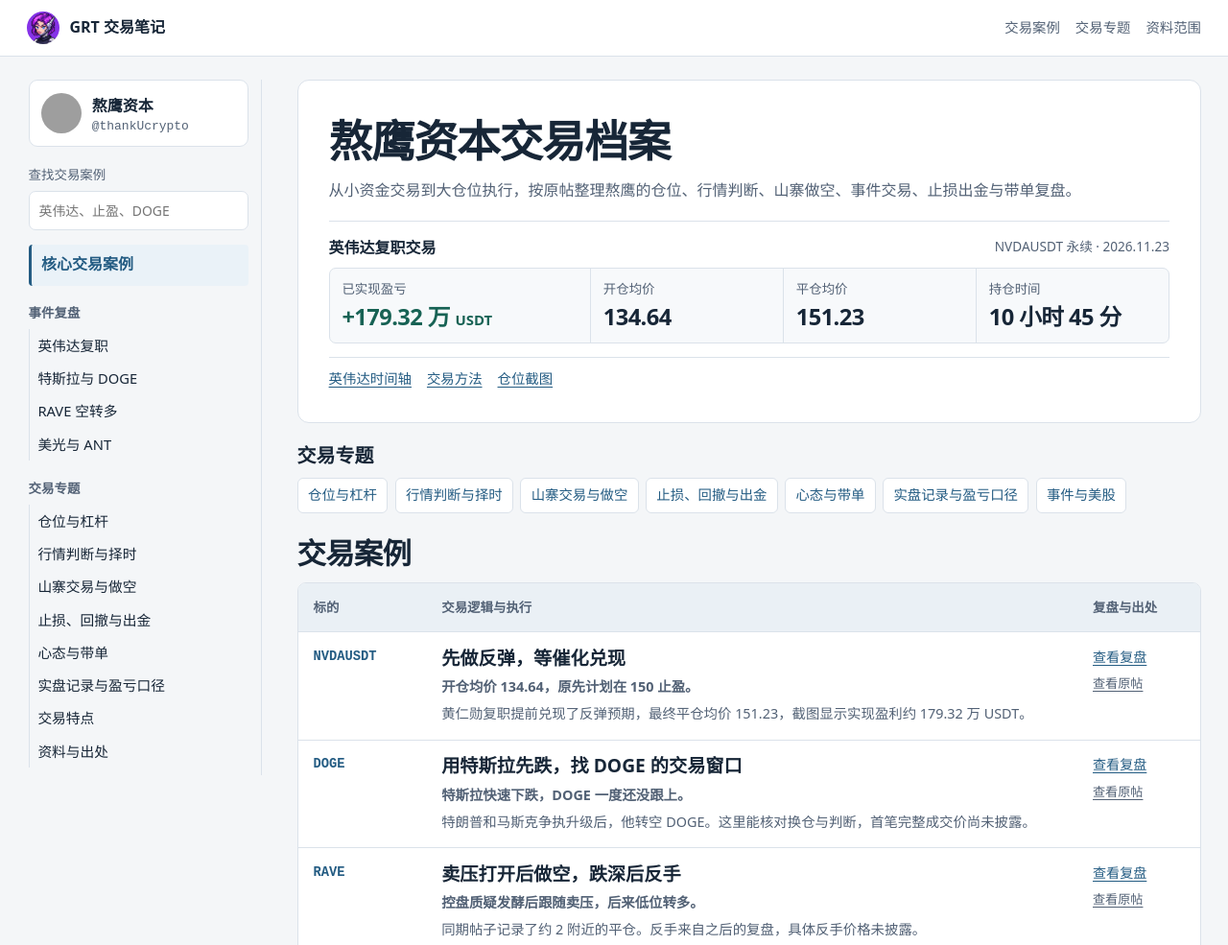
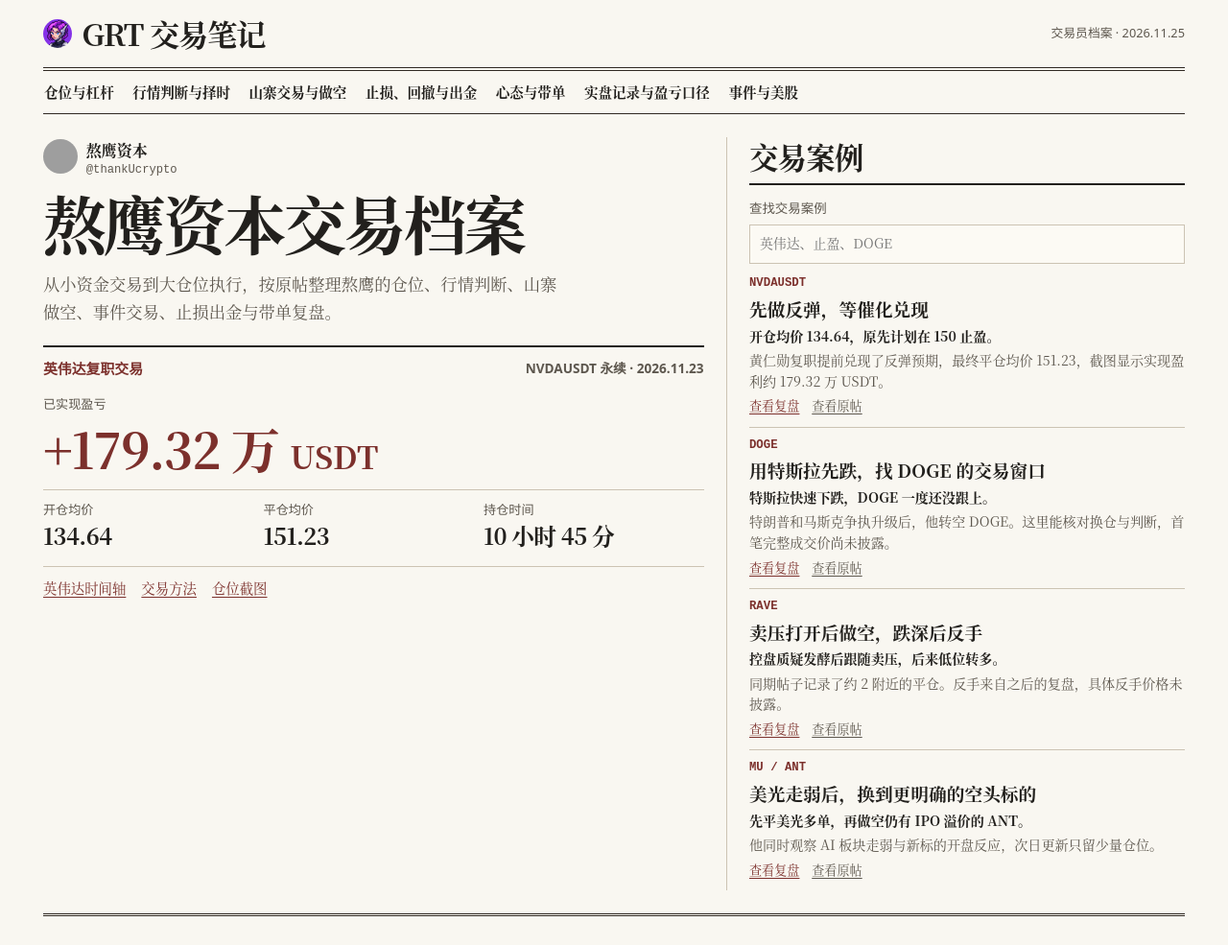
Before and after one commit to Greata16/GRT, a plain HTML site: page eagle.html in a window 1280 px wide. Shown: the top 985 px of the page at 96% size. Drawn offline with Linux system fonts and the light colour scheme; grey boxes are pictures that could not be loaded.

Commit message:
Set the Eagle archive in a newspaper layout

```diff
--- a/eagle.css
+++ b/eagle.css
@@ -158,3 +158,76 @@ article { background: var(--surface); border: 1px solid var(--line); border-radi
 .topic-overview nav { display: flex; flex-wrap: wrap; gap: .45rem; }
 .topic-overview a { padding: .32rem .65rem; border: 1px solid var(--line); border-radius: 6px; background: var(--surface); text-decoration: none; font-size: .9rem; }
 .topic-overview a:hover { background: var(--brand-soft); text-decoration: underline; }
+
+/* Newspaper edition */
+.newspaper {
+  --paper: #f9f7f1;
+  --surface: #fcfaf4;
+  --ink: #22201d;
+  --muted: #5d574e;
+  --line: #ccc3b3;
+  --brand: #7c302c;
+  --brand-soft: #f5ede2;
+  font-family: "Songti SC", "Noto Serif CJK SC", "SimSun", serif;
+}
+.newspaper .wrap { width: min(1190px, calc(100% - 56px)); }
+.newspaper .sitebar { background: none; border: 0; }
+.newspaper .top { border-bottom: 4px double #302923; min-height: 74px; }
+.newspaper .brand { font-size: clamp(1.35rem, 3vw, 1.95rem); letter-spacing: -.035em; }
+.newspaper .brand img { width: 30px; height: 30px; }
+.edition { color: var(--muted); font: .8rem/1.5 system-ui, sans-serif; text-decoration: none; }
+.edition:hover { text-decoration: underline; }
+.newspaper .archive-layout { display: block; padding-block: 0 1.5rem; }
+.newspaper .topic-overview { margin: 0; border-bottom: 1px solid #302923; }
+.newspaper .topic-overview nav { gap: .2rem 1.1rem; padding-block: .42rem; }
+.newspaper .topic-overview a { border: 0; border-radius: 0; background: transparent; color: var(--ink); padding: .16rem .06rem; font-size: .91rem; font-weight: 700; }
+.newspaper .topic-overview a:hover { color: var(--brand); }
+.front-page { display: grid; grid-template-columns: minmax(0, 1.57fr) minmax(0, 1fr); gap: 1.45rem; padding-block: 1.5rem; border-bottom: 3px double #302923; }
+.newspaper .hero { border: 0; border-radius: 0; background: none; padding: 0 1.45rem 0 0; border-right: 1px solid var(--line); }
+.newspaper .identity { gap: .55rem; }
+.newspaper .identity img { width: 36px; height: 36px; }
+.newspaper .identity small { font-size: .76rem; }
+.newspaper .hero h1 { font: 760 clamp(2.35rem, 5.6vw, 4.1rem)/1.13 var(--serif); letter-spacing: -.045em; margin-block: .7rem; }
+.newspaper .lede { font-size: 1.08rem; max-width: 34rem; }
+.newspaper .hero-ledger { border-top: 2px solid var(--ink); margin-top: 1.25rem; padding-top: .7rem; }
+.newspaper .instrument { color: var(--brand); font: 700 .93rem/1.55 system-ui, sans-serif; }
+.newspaper .ledger-grid { grid-template-columns: repeat(3,minmax(0,1fr)); border: 0; border-radius: 0; background: none; margin-top: .55rem; }
+.newspaper .ledger-grid > div { padding: .42rem .45rem .35rem 0; border: 0; }
+.newspaper .ledger-grid .main-stat { grid-column: 1 / -1; border-bottom: 1px solid var(--line); margin-bottom: .3rem; }
+.newspaper .ledger-grid .main-stat dd { color: var(--brand); font-size: clamp(2rem,4vw,3.2rem); }
+.newspaper .ledger-grid dt { font: .82rem/1.4 system-ui,sans-serif; }
+.newspaper .ledger-grid dd { font-size: clamp(1.05rem,2vw,1.48rem); }
+.newspaper .hero-links { margin-top: .55rem; border-color: var(--line); }
+.newspaper .case-index { margin: 0; }
+.newspaper .section-head { border-bottom: 2px solid var(--ink); margin: 0; padding: 0 0 .5rem; }
+.newspaper .section-head h2,.newspaper .sheet h2 { font-family: var(--serif); }
+.newspaper .index-search { margin: .6rem 0 .15rem; }
+.newspaper .index-search label { font-family: system-ui,sans-serif; }
+.newspaper .index-search input { border-radius: 0; background: #fcfaf4; }
+.newspaper .case-grid { border: 0; border-radius: 0; background: transparent; }
+.newspaper .case-card {
+  grid-template-columns: 1fr;
+  gap: .24rem;
+  padding: .62rem 0;
+  background: transparent;
+  border-top: 1px solid var(--line);
+}
+.newspaper .case-card:first-of-type { border: 0; }
+.newspaper .case-card:hover { background: transparent; }
+.newspaper .symbol { font: 700 .77rem/1.45 ui-monospace, monospace; }
+.newspaper .case-card h3 { font: 750 1.17rem/1.4 var(--serif); }
+.newspaper .case-card p { font-size: .88rem; line-height: 1.55; }
+.newspaper .case-card .signal { color: var(--ink); }
+.newspaper .case-actions { display: flex; gap: .8rem; font-size: .82rem; }
+.newspaper article { max-width: 850px; margin: 1rem auto 0; border: 0; border-radius: 0; background: none; font-size: 1.04rem; line-height: 1.87; }
+.newspaper .sheet { padding: 1.35rem 0; }
+.newspaper .sheet:target { background: transparent; }
+.newspaper .eyebrow { color: var(--brand); }
+.newspaper .event-log time { color: var(--brand); }
+.newspaper .methods > div { background: #f3eee4; border-color: var(--line); border-radius: 0; }
+.newspaper .footer { border-top: 1px solid var(--line); padding-top: .75rem; }
+@media (max-width: 750px) {
+  .newspaper .wrap { width: calc(100% - 28px); }
+  .front-page { grid-template-columns: 1fr; }
+  .newspaper .hero { border-right: 0; padding-right: 0; }
+}
--- a/eagle.html
+++ b/eagle.html
@@ -6,28 +6,21 @@
   <meta name="description" content="熬鹰资本交易档案。按公开记录整理仓位、行情判断、山寨做空、事件交易、出金与带单。">
   <title>熬鹰资本｜交易档案 · GRT</title>
   <link rel="icon" href="./logo.jpg" type="image/jpeg">
-  <link rel="stylesheet" href="./eagle.css?v=5">
+  <link rel="stylesheet" href="./eagle.css?v=6">
 </head>
-<body>
+<body class="newspaper">
   <header class="sitebar"><div class="wrap top">
     <a href="./" class="brand"><img src="./logo.jpg" width="34" height="34" alt="">GRT 交易笔记</a>
-    <nav aria-label="页面导航"><a href="#cases">交易案例</a><a href="#topics">交易专题</a><a href="#sources">资料范围</a></nav>
+    <a class="edition" href="#sources">交易员档案 · 2026.11.25</a>
   </div></header>
   <main class="wrap archive-layout">
-    <aside class="rail">
-      <div class="rail-profile"><a class="identity" href="https://x.com/thankUcrypto"><img src="https://pbs.twimg.com/profile_images/1653241236827033600/2sCvAcOH_normal.jpg" width="42" height="42" alt=""><span><strong>熬鹰资本</strong><small>@thankUcrypto</small></span></a></div>
-      <div class="index-search" hidden>
-        <label for="case-search">查找交易案例</label>
-        <input id="case-search" type="search" placeholder="英伟达、止盈、DOGE" autocomplete="off">
-      </div>
-      <nav aria-label="章节目录">
-        <a class="rail-feature" href="#cases">核心交易案例</a>
-        <div class="rail-group"><strong>事件复盘</strong><ul><li data-topic="nvda"><a href="#nvda">英伟达复职</a></li><li data-topic="doge"><a href="#doge">特斯拉与 DOGE</a></li><li data-topic="rave"><a href="#rave">RAVE 空转多</a></li><li data-topic="ant"><a href="#ant">美光与 ANT</a></li></ul></div>
-        <div class="rail-group"><strong>交易专题</strong><ul><li><a href="#sizing">仓位与杠杆</a></li><li><a href="#market">行情判断与择时</a></li><li><a href="#alts">山寨交易与做空</a></li><li><a href="#risk">止损、回撤与出金</a></li><li><a href="#copy">心态与带单</a></li><li><a href="#records">实盘记录与盈亏口径</a></li><li><a href="#method">交易特点</a></li><li><a href="#sources">资料与出处</a></li></ul></div>
-      </nav>
-    </aside>
     <div class="archive-content">
+      <section class="topic-overview" id="topics" aria-label="交易专题">
+        <nav aria-label="交易专题"><a href="#sizing">仓位与杠杆</a><a href="#market">行情判断与择时</a><a href="#alts">山寨交易与做空</a><a href="#risk">止损、回撤与出金</a><a href="#copy">心态与带单</a><a href="#records">实盘记录与盈亏口径</a><a href="#cases">事件与美股</a></nav>
+      </section>
+      <div class="front-page">
       <header class="hero">
+        <a class="identity" href="https://x.com/thankUcrypto"><img src="https://pbs.twimg.com/profile_images/1653241236827033600/2sCvAcOH_normal.jpg" width="42" height="42" alt=""><span><strong>熬鹰资本</strong><small>@thankUcrypto</small></span></a>
         <h1>熬鹰资本交易档案</h1>
         <p class="lede">从小资金交易到大仓位执行，按原帖整理熬鹰的仓位、行情判断、山寨做空、事件交易、止损出金与带单复盘。</p>
         <div class="hero-ledger">
@@ -41,15 +34,14 @@
         </div>
         <nav class="hero-links" aria-label="资料直达"><a href="#nvda">英伟达时间轴</a><a href="#method">交易方法</a><a href="https://x.com/thankUcrypto/status/2124869960187154910">仓位截图</a></nav>
       </header>
-      <section class="topic-overview" id="topics" aria-labelledby="topic-title">
-        <h2 id="topic-title">交易专题</h2>
-        <nav aria-label="交易专题"><a href="#sizing">仓位与杠杆</a><a href="#market">行情判断与择时</a><a href="#alts">山寨交易与做空</a><a href="#risk">止损、回撤与出金</a><a href="#copy">心态与带单</a><a href="#records">实盘记录与盈亏口径</a><a href="#cases">事件与美股</a></nav>
-      </section>
       <section class="case-index" id="cases" aria-labelledby="case-title">
         <div class="section-head"><h2 id="case-title">交易案例</h2></div>
+        <div class="index-search" hidden>
+        <label for="case-search">查找交易案例</label>
+        <input id="case-search" type="search" placeholder="英伟达、止盈、DOGE" autocomplete="off">
+      </div>
         <p id="case-empty" role="status" hidden>没有找到匹配的案例。可以换个关键词。</p>
         <div class="case-grid" aria-label="交易案例">
-          <div class="case-columns" aria-hidden="true"><span>标的</span><span>交易逻辑与执行</span><span>复盘与出处</span></div>
         <section class="case-card nvda" data-topic="nvda">
             <span class="symbol">NVDAUSDT</span>
             <div class="case-description"><h3><a href="#nvda">先做反弹，等催化兑现</a></h3><p class="signal">开仓均价 134.64，原先计划在 150 止盈。</p><p>黄仁勋复职提前兑现了反弹预期，最终平仓均价 151.23，截图显示实现盈利约 179.32 万 USDT。</p></div>
@@ -72,7 +64,8 @@
           </section>
         </div>
       </section>
-      <article>
+      </div>
+      <article aria-label="交易档案正文">
         <section id="nvda" class="sheet">
           <p class="eyebrow">2026 年 11 月 23 日 · NVDAUSDT 永续</p>
           <h2>从看反弹到兑现复职行情</h2>
@@ -134,15 +127,14 @@
     const empty = document.querySelector('#case-empty');
     const cards = [...document.querySelectorAll('.case-card')].map(card => {
       const key = card.dataset.topic;
-      const navItem = document.querySelector('.rail [data-topic="' + key + '"]');
       const section = document.getElementById(key);
-      return {card, navItem, text: [card, navItem, section].map(node => node.textContent).join(' ').toLowerCase()};
+      return {card, text: [card, section].map(node => node.textContent).join(' ').toLowerCase()};
     });
     search.hidden = false;
     input.addEventListener('input', () => {
       const terms = input.value.toLowerCase().trim().split(/\s+/);
-      for (const {card, navItem, text} of cards) {
-        card.hidden = navItem.hidden = !terms.every(term => text.includes(term));
+      for (const {card, text} of cards) {
+        card.hidden = !terms.every(term => text.includes(term));
       }
       empty.hidden = cards.some(({card}) => !card.hidden);
     });
```
